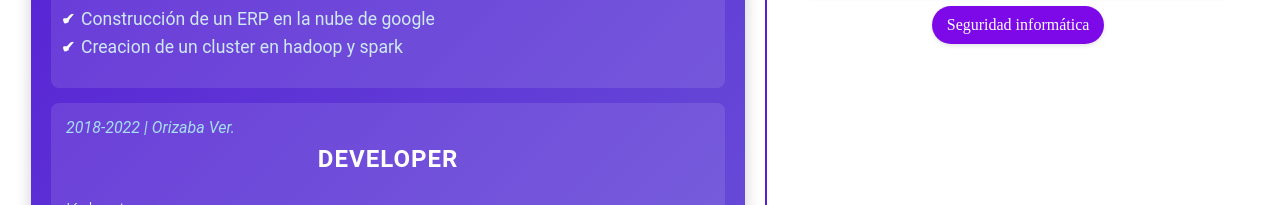
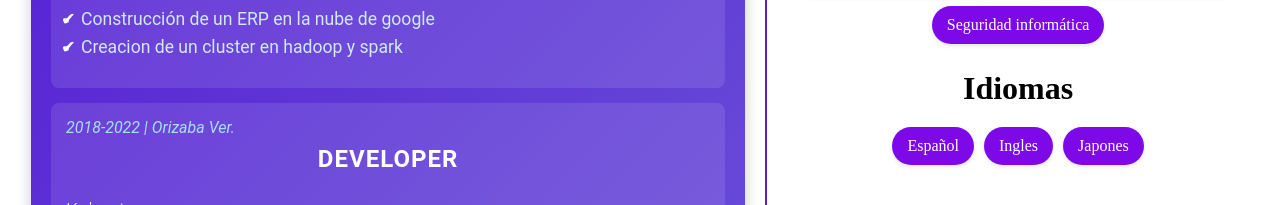
Before and after one commit to IsaiasJA/IsaiasJA.github.io, an Angular app: page / in a window 1280 px wide. Shown: the part 595-800 px from the top of the page. Built offline with nearby package versions, Linux system fonts and the light colour scheme.

Commit message:
add languages branch #5

```diff
--- a/src/app/app.component.html
+++ b/src/app/app.component.html
@@ -11,6 +11,7 @@
         </td>
         <td>
             <app-skills></app-skills>
+            <app-languages></app-languages>
         </td>
     </tr>
 </table>
--- a/src/app/app.component.ts
+++ b/src/app/app.component.ts
@@ -4,11 +4,12 @@ import { HeaderComponent } from './header/header.component';
 import { WorkExperienceComponent } from './work-experience/work-experience.component';
 import { EducationComponent } from './education/education.component';
 import { SkillsComponent } from './skills/skills.component';
+import { LanguagesComponent } from './languages/languages.component';
 
 @Component({
   selector: 'app-root',
   standalone: true,
-  imports: [RouterOutlet, HeaderComponent, WorkExperienceComponent, EducationComponent, SkillsComponent],
+  imports: [RouterOutlet, HeaderComponent, WorkExperienceComponent, EducationComponent, SkillsComponent, LanguagesComponent],
   templateUrl: './app.component.html',
   styleUrl: './app.component.css'
 })
--- /dev/null
+++ b/src/app/languages/languages.component.css
@@ -0,0 +1,32 @@
+.languages-container {
+    text-align: center;
+  }
+
+  h2 {
+    font-size: 2rem;
+    font-weight: bold;
+    margin-bottom: 20px;
+  }
+
+  .languages-grid {
+    display: flex;
+    flex-wrap: wrap;
+    justify-content: center;
+    gap: 10px;
+  }
+
+  .language-item {
+    background-color: #7d09e9;
+    color: white;
+    padding: 10px 15px;
+    border-radius: 20px;
+    font-size: 1rem;
+    font-weight: 500;
+    box-shadow: 0 2px 4px rgba(0, 0, 0, 0.1);
+    cursor: default;
+    transition: transform 0.2s ease;
+  }
+
+  .language-item:hover {
+    transform: scale(1.05)skill;
+  }
--- /dev/null
+++ b/src/app/languages/languages.component.html
@@ -0,0 +1,8 @@
+<div class="languages-container">
+    <H2>Idiomas</H2>
+    <div class="languages-grid">
+      <div *ngFor="let language of languages" class="language-item">
+        {{ language }}
+      </div>
+    </div>
+  </div>
--- /dev/null
+++ b/src/app/languages/languages.component.ts
@@ -0,0 +1,16 @@
+import { Component } from '@angular/core';
+import { CommonModule } from '@angular/common';
+@Component({
+  selector: 'app-languages',
+  standalone: true,
+  imports: [CommonModule],
+  templateUrl: './languages.component.html',
+  styleUrl: './languages.component.css'
+})
+export class LanguagesComponent {
+  languages: string[] = [
+    'Español',
+    'Ingles',
+    'Japones'
+  ];
+}
```
Also changed, not shown: 1 other file (tests, documents, lock files or other folders).
